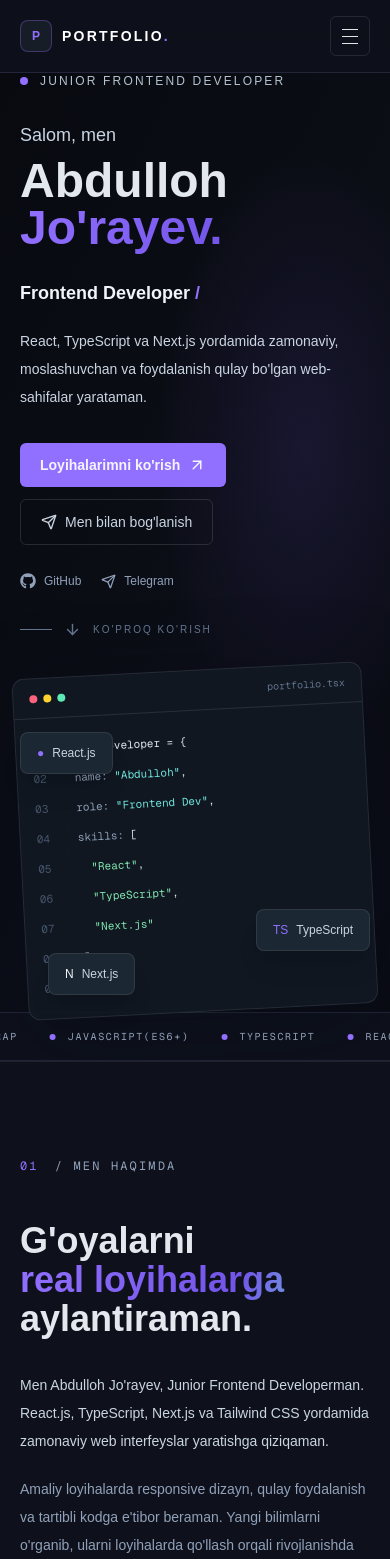
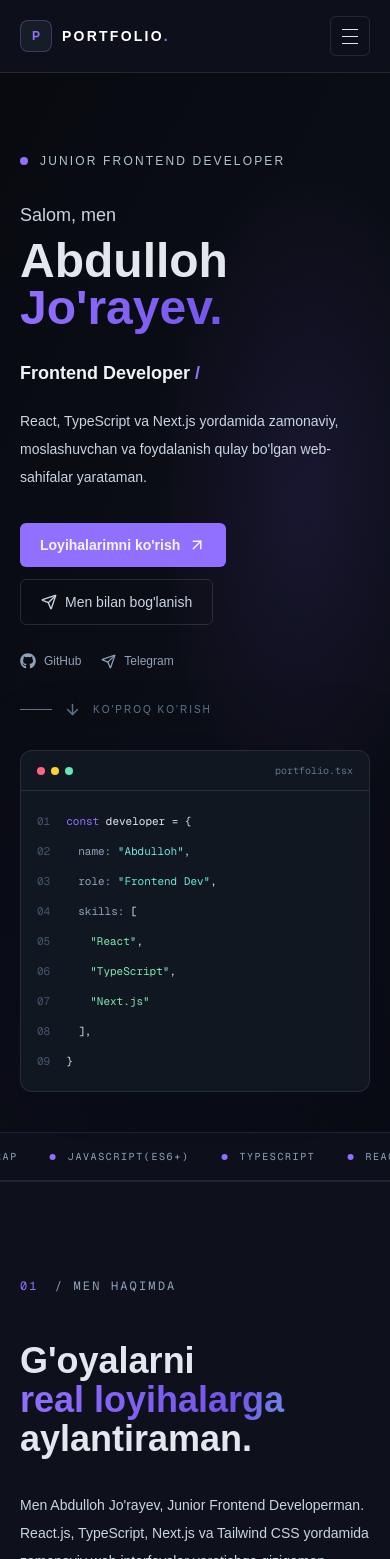
Before and after one commit to jurayev088-afk/portfolio-Abdulloh, a Next.js app: page / in a window 390 px wide. Shown: the top 1559 px of the page. Built offline with nearby package versions, Linux system fonts and the light colour scheme.

Commit message:
responsive

```diff
--- a/components/HomePage.tsx
+++ b/components/HomePage.tsx
@@ -23,9 +23,9 @@ const technologies = [
 export default function HomePage() {
   return (
     <section id="home" className="overflow-hidden bg-[#151e27] text-[#e2e8ed]">
-      <div className="mx-auto grid min-h-[calc(100svh-7.5rem)] max-w-6xl items-center gap-8 px-5 pt-0 sm:px-8 md:grid-cols-2 lg:gap-16 lg:py-20">
+      <div className="mx-auto grid min-h-[calc(100svh-7.5rem)] max-w-6xl items-center gap-8 px-5 py-10 sm:px-8 sm:py-12 min-[900px]:grid-cols-2 lg:gap-16 lg:py-20">
         <div className="relative z-10">
-          <p className="flex items-center gap-3 text-xs font-medium tracking-[0.18em] text-[#b4c3cf]">
+          <p className="flex items-center gap-3 text-xs mt-10 font-medium tracking-[0.18em] text-[#b4c3cf]">
             <span className="size-2 rounded-full bg-[#9bb8ce]" />
             JUNIOR FRONTEND DEVELOPER
           </p>
@@ -98,7 +98,7 @@ export default function HomePage() {
           <div className="absolute h-64 w-64 rounded-full border border-[#9bb8ce]/[0.08] sm:h-80 sm:w-80" />
           <div className="absolute h-52 w-52 rounded-full border border-[#9bb8ce]/[0.06] sm:h-64 sm:w-64" />
 
-          <div className="relative w-[min(100%,360px)] rotate-[-3deg] rounded-xl border border-white/[0.09] bg-[#111922]/95 shadow-[0_24px_90px_rgba(3,12,24,0.28)]">
+          <div className="relative w-[min(100%,360px)] rounded-xl border border-white/[0.09] bg-[#111922]/95 shadow-[0_24px_90px_rgba(3,12,24,0.28)] sm:rotate-[-3deg]">
             <div className="flex items-center justify-between border-b border-white/10 px-4 py-3">
               <div className="flex gap-1.5" aria-hidden="true">
                 <span className="size-2 rounded-full bg-rose-400" />
@@ -156,13 +156,13 @@ export default function HomePage() {
               </p>
             </div>
           </div>
-          <span className="absolute left-0 top-[18%] rounded-lg border border-white/[0.09] bg-[#1b2732] px-4 py-3 text-xs text-slate-300 shadow-xl sm:left-2">
+          <span className="absolute left-0 top-[18%] hidden rounded-lg border border-white/[0.09] bg-[#1b2732] px-4 py-3 text-xs text-slate-300 shadow-xl min-[430px]:block sm:left-2">
             <span className="mr-2 text-[#a9c2d5]">●</span>React.js
           </span>
-          <span className="absolute bottom-[18%] right-0 rounded-lg border border-white/[0.09] bg-[#1b2732] px-4 py-3 text-xs text-slate-300 shadow-xl sm:right-2">
+          <span className="absolute bottom-[18%] right-0 hidden rounded-lg border border-white/[0.09] bg-[#1b2732] px-4 py-3 text-xs text-slate-300 shadow-xl min-[430px]:block sm:right-2">
             <span className="mr-2 text-[#a9c2d5]">TS</span>TypeScript
           </span>
-          <span className="absolute bottom-[5%] left-[8%] rounded-lg border border-white/[0.09] bg-[#1b2732] px-4 py-3 text-xs text-slate-300 shadow-xl">
+          <span className="absolute bottom-[5%] left-[8%] hidden rounded-lg border border-white/[0.09] bg-[#1b2732] px-4 py-3 text-xs text-slate-300 shadow-xl min-[430px]:block">
             <span className="mr-2 text-slate-100">N</span>Next.js
           </span>
         </div>
--- a/components/Navbar.tsx
+++ b/components/Navbar.tsx
@@ -29,7 +29,7 @@ export default function Navbar() {
           <span>PORTFOLIO<span className="text-[#a9c2d5]">.</span></span>
         </Link>
 
-        <div className="hidden items-center gap-1 md:flex">
+        <div className="hidden items-center gap-1 lg:flex">
           {links.map((link) => (
             <Link
               key={link.href}
@@ -53,7 +53,7 @@ export default function Navbar() {
           aria-expanded={menuOpen}
           aria-controls="mobile-navigation"
           onClick={() => setMenuOpen((open) => !open)}
-          className="flex size-10 flex-col items-center justify-center gap-1.5 rounded-md border border-white/10 text-zinc-200 transition-colors hover:bg-white/[0.06] md:hidden"
+          className="flex size-10 flex-col items-center justify-center gap-1.5 rounded-md border border-white/10 text-zinc-200 transition-colors hover:bg-white/[0.06] lg:hidden"
         >
           <span className={`h-px w-4 bg-current transition-transform ${menuOpen ? "translate-y-[4px] rotate-45" : ""}`} />
           <span className={`h-px w-4 bg-current transition-opacity ${menuOpen ? "opacity-0" : ""}`} />
@@ -62,7 +62,7 @@ export default function Navbar() {
       </div>
 
       {menuOpen && (
-        <div id="mobile-navigation" className="border-t border-white/[0.06] px-5 pt-2 md:hidden">
+        <div id="mobile-navigation" className="border-t border-white/[0.06] px-5 pt-2 lg:hidden">
           <div className="mx-auto flex max-w-6xl flex-col">
             {links.map((link) => (
               <Link
```
